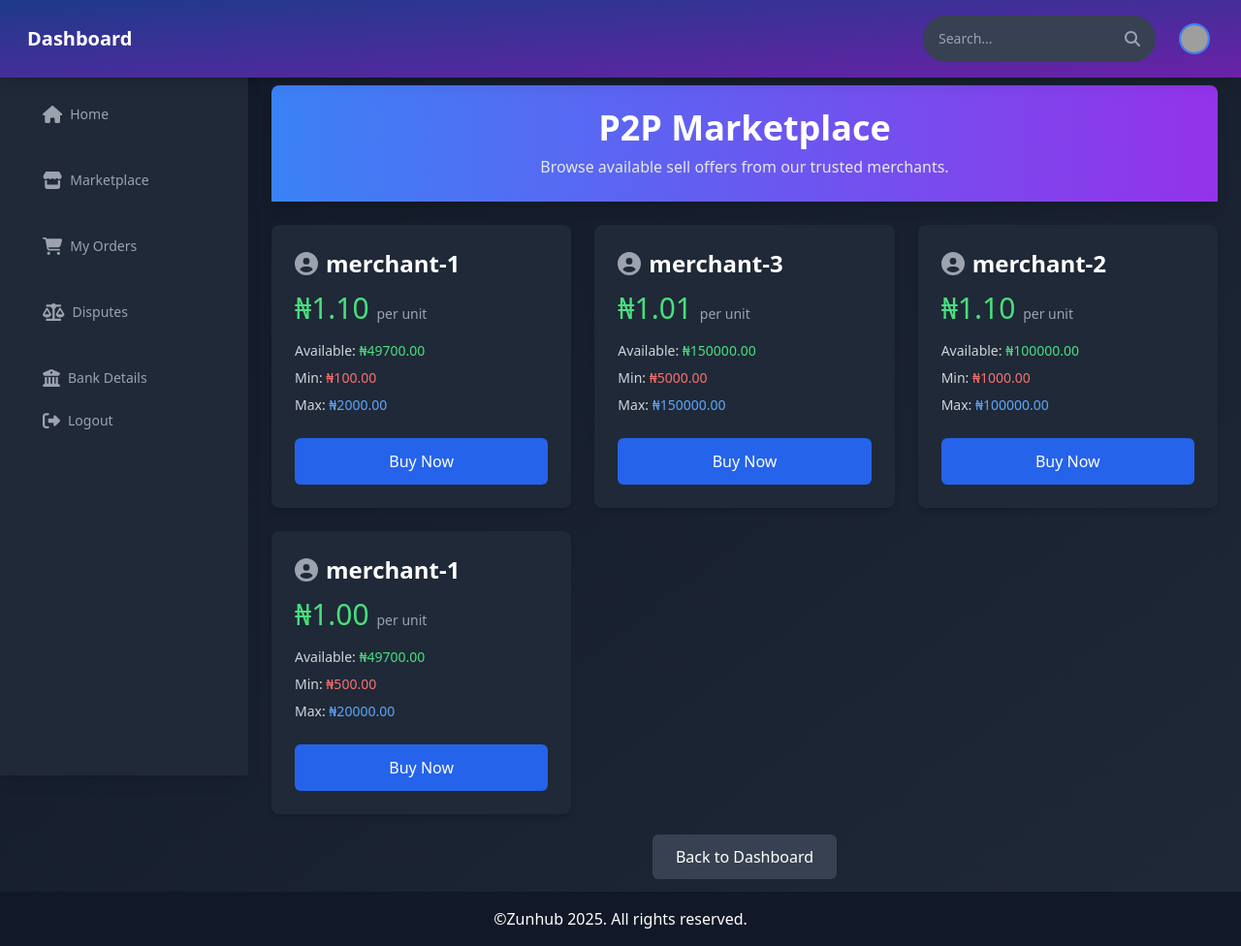
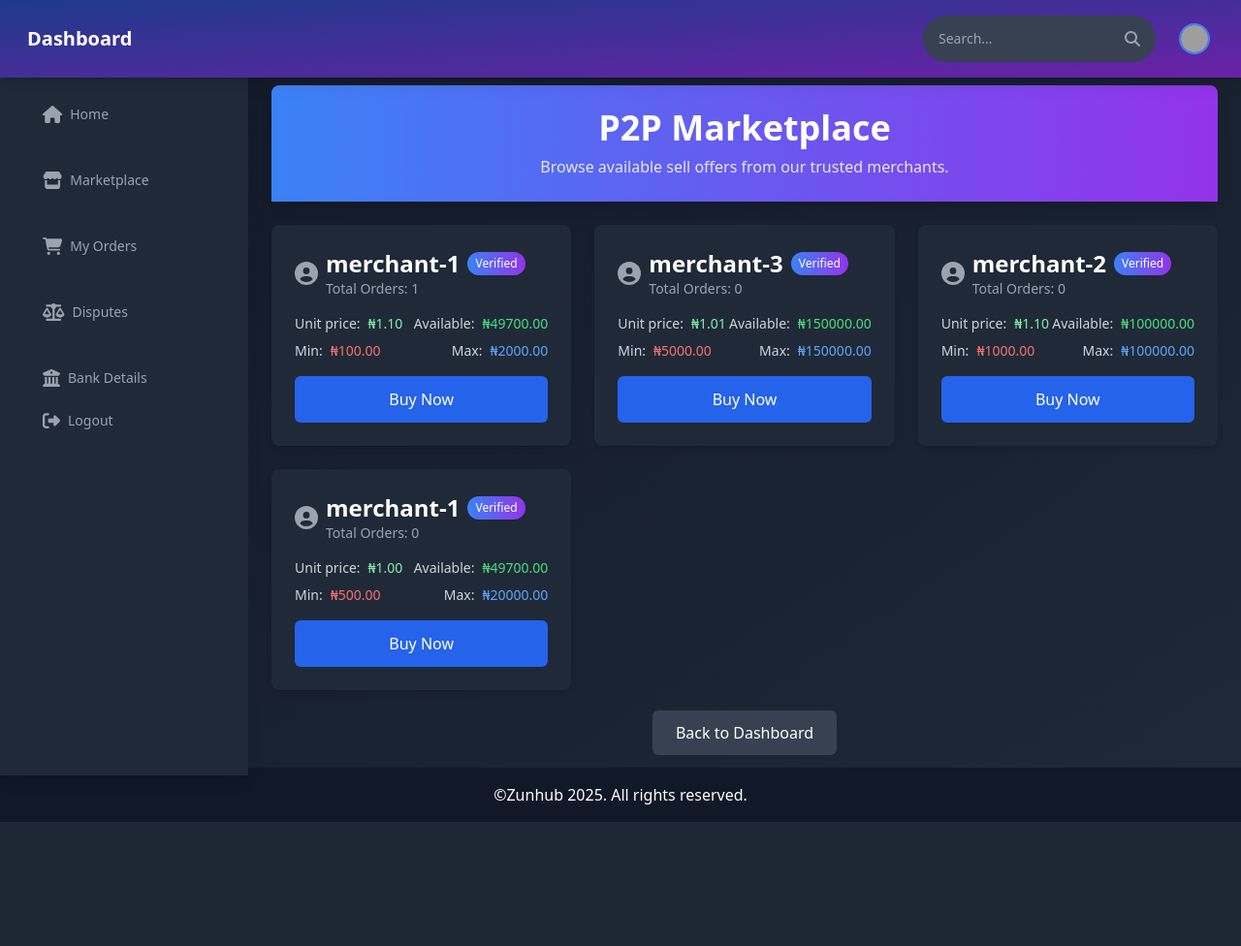
Before and after one commit to Shehuna2/zunhub, a Django app: page /marketplace/ in a window 1280 px wide. Shown: the whole page at 97% size. After the commit the page ends 848 px from the top, so only its background shows below. Run offline with Django 5.2, Linux system fonts and the light colour scheme; data comes from the database, SQL or seed files in the repository; both versions use the stored data as it was after the commit; parts of the project's set-up code (start-up, migrations or seed data) failed here and were passed over; some libraries are stand-ins or nearby versions; grey boxes are pictures that could not be loaded.

Commit message:
Fix p2p page with more sylish look

```diff
--- a/p2p/views.py
+++ b/p2p/views.py
@@ -2,6 +2,7 @@ from django.shortcuts import render, redirect, get_object_or_404
 from django.contrib.auth import login, logout, authenticate
 from django.contrib.auth.decorators import login_required
 from django.contrib.auth.decorators import user_passes_test
+from django.db.models import Count, Q
 from django.contrib.auth import get_user_model
 from django.core.mail import send_mail
 
@@ -107,9 +108,15 @@ def merchant_list(request):
     return render(request, "p2p/merchants.html", {"merchants": merchants})
 
 
+
 def marketplace(request):
-    """Display all active sell offers from merchants."""
-    offers = SellOffer.objects.filter(is_available=True).order_by('-created_at')
+    """Display all active sell offers from merchants with total completed orders."""
+    offers = SellOffer.objects.filter(is_available=True).select_related('merchant').annotate(
+        merchant_total_orders=Count(
+            'order',  # Related name for orders linked to SellOffer
+            filter=Q(order__status='completed')  # Only count completed orders
+        )
+    ).order_by('-created_at')
     return render(request, "p2p/marketplace.html", {"offers": offers})
 
 
--- a/templates/p2p/marketplace.html
+++ b/templates/p2p/marketplace.html
@@ -8,30 +8,57 @@
         <p class="text-center text-gray-200 mt-2">Browse available sell offers from our trusted merchants.</p>
     </div>
 
-            <!-- Sell Offers Grid -->
-            <div class="grid grid-cols-1 gap-6 mt-6 sm:grid-cols-2 lg:grid-cols-3">
+    <!-- Sell Offers: Stacked on Small Screens, Grid on Large Screens -->
+    <div class="mt-6 space-y-4 lg:grid lg:grid-cols-3 lg:gap-6 lg:space-y-0">
         {% for offer in offers %}
-                <div class="bg-gray-800 p-6 rounded-lg shadow-md transition duration-300 hover:shadow-xl hover:-translate-y-1">
-                    <!-- Merchant Name with Icon -->
-                    <div class="flex items-center mb-3">
-                        <i class="fas fa-user-circle text-2xl text-gray-400 mr-2"></i>
-                        <h3 class="text-2xl font-semibold text-white">{{ offer.merchant.username }}</h3>
+        <div class="bg-gray-800 p-4 rounded-lg shadow-md transition duration-300 hover:shadow-xl hover:-translate-y-1 lg:p-6">
+            <!-- Merchant Name with Icon, Verification Badge, and Total Orders -->
+            <div class="flex items-center mb-2 lg:mb-4">
+                <i class="fas fa-user-circle text-lg text-gray-400 mr-2 lg:text-2xl"></i>
+                <div class="flex flex-col">
+                    <div class="flex items-center">
+                        <h3 class="text-lg font-semibold text-white lg:text-2xl">{{ offer.merchant.username }}</h3>
+                        <span class="ml-2 px-1 py-0.5 text-xs font-medium text-white bg-gradient-to-r from-blue-500 to-purple-600 rounded-full lg:px-2 lg:py-1">Verified</span>
                     </div>
+                    <p class="text-xs text-gray-400 lg:text-sm">Total Orders: {{ offer.merchant_total_orders }}</p>
+                </div>
+            </div>
+            <!-- Price and Details: Two Items per Row -->
+            <div class="space-y-1 mb-2 lg:space-y-2 lg:mb-4">
+                <!-- Row 1: Price and Available -->
+                <div class="flex justify-between items-baseline">
                     <!-- Price -->
-                    <p class="text-3xl text-green-400 mb-4">₦{{ offer.price_per_unit }} <span class="text-sm text-gray-400">per unit</span></p>
-                    <!-- Details -->
-                    <div class="space-y-2 mb-6">
-                        <p class="text-sm text-gray-300">Available: <span class="text-green-400">₦{{ offer.merchant.wallet.balance }}</span></p>
-                        <p class="text-sm text-gray-300">Min: <span class="text-red-400">₦{{ offer.min_amount }}</span></p>
-                        <p class="text-sm text-gray-300">Max: <span class="text-blue-400">₦{{ offer.max_amount }}</span></p>
+                    <div class="flex items-baseline space-x-2">
+                        <p class="text-xs text-gray-300 lg:text-sm">Unit price:</p>
+                        <p class="text-lg text-green-300 lg:text-sm">₦{{ offer.price_per_unit }}</p>
+                    </div>
+                    <!-- Available -->
+                    <div class="flex items-baseline space-x-2">
+                        <p class="text-xs text-gray-300 lg:text-sm">Available:</p>
+                        <p class="text-xs text-green-400 lg:text-sm">₦{{ offer.merchant.wallet.balance }}</p>
+                    </div>
+                </div>
+                <!-- Row 2: Min and Max -->
+                <div class="flex justify-between items-baseline">
+                    <!-- Min -->
+                    <div class="flex items-baseline space-x-2">
+                        <p class="text-xs text-gray-300 lg:text-sm">Min:</p>
+                        <p class="text-xs text-red-400 lg:text-sm">₦{{ offer.min_amount }}</p>
+                    </div>
+                    <!-- Max -->
+                    <div class="flex items-baseline space-x-2">
+                        <p class="text-xs text-gray-300 lg:text-sm">Max:</p>
+                        <p class="text-xs text-blue-400 lg:text-sm">₦{{ offer.max_amount }}</p>
+                    </div>
+                </div>
             </div>
             <!-- Buy Button -->
-                    <a href="{% url 'create_order' offer.id %}" class="bg-blue-600 hover:bg-blue-700 text-white px-6 py-3 rounded-md text-base block text-center transition duration-200">
+            <a href="{% url 'create_order' offer.id %}" class="bg-blue-600 hover:bg-blue-700 text-white px-4 py-1 rounded-md text-sm block text-center transition duration-200 lg:px-6 lg:py-3 lg:text-base">
                 Buy Now
             </a>
         </div>
         {% empty %}
-                <p class="text-center col-span-full text-gray-400 text-lg">No sell offers available at the moment.</p>
+        <p class="text-center text-gray-400 text-lg lg:col-span-3">No sell offers available at the moment.</p>
         {% endfor %}
     </div>
 
```
Also changed, not shown: templates/p2p/create_order.html (+11 -14 lines), db.sqlite3. Lines whose indentation alone changed are shown as unchanged.
